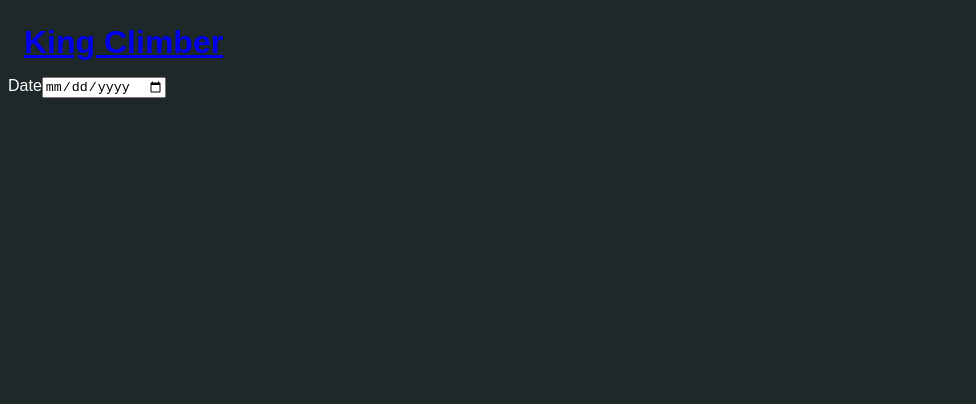
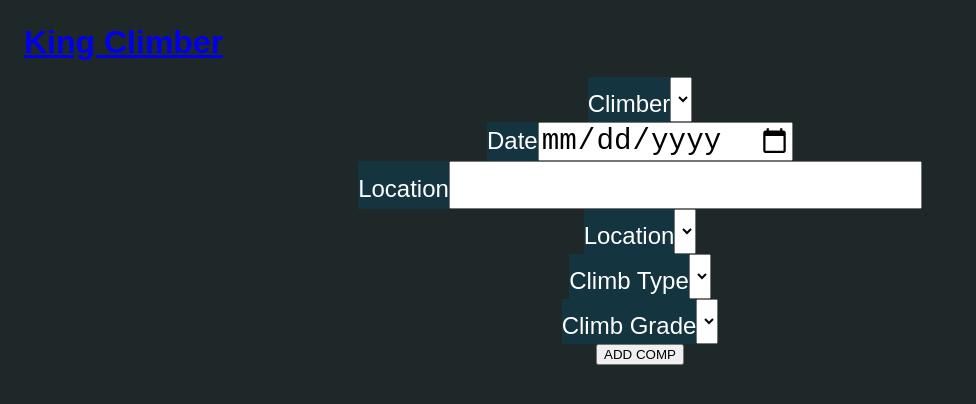
Before and after one commit to MatthewPress/king-climber-ui, a React (Create React App) app: page /form in a window 1280 px wide. Shown: the top 404 px of the page, without its empty margins (0-976 px from the left). Built offline with nearby package versions, Linux system fonts and the light colour scheme; no server answers.

Commit message:
Feat: build out form fields

```diff
--- a/src/components/Form/Form.css
+++ b/src/components/Form/Form.css
@@ -0,0 +1,16 @@
+form {
+  display: flex;
+  flex-direction: column;
+  justify-content: center;
+  align-items: center;
+}
+
+label {
+  background: #14343F;
+}
+
+input,
+select,
+label {
+  font-size: 1.5em;
+}
--- a/src/components/Form/Form.js
+++ b/src/components/Form/Form.js
@@ -1,13 +1,58 @@
+import React, { useState } from 'react';
+
 import './Form.css';
 
 function Form() {
+  const [values, setValues] = useState({
+    climber_id: "",
+    date: "",
+    location: "",
+    climb_type: "",
+    climb_grade: "",
+    climb_description: ""
+  })
+
   return (
     <form>
-      <label htmlFor="date">Date</label>
-      <input
-        type="date"
-        name="date"
-      />
+        <label htmlFor="climber_id">
+          Climber
+          <select>
+            <option value=""></option>
+          </select>
+        </label>
+        <label htmlFor="date">
+          Date
+          <input
+            type="date"
+            name="date"
+          />
+        </label>
+        <label htmlFor="location">
+          Location
+          <input
+            type="text"
+            name="location"
+          />
+        </label>
+        <label htmlFor="location">
+          Location
+          <select>
+            <option value=""></option>
+          </select>
+        </label>
+        <label htmlFor="climb_type">
+          Climb Type
+          <select>
+            <option value=""></option>
+          </select>
+        </label>
+        <label htmlFor="climb_grade">
+          Climb Grade
+          <select>
+            <option value=""></option>
+          </select>
+        </label>
+      <button type="submit">ADD COMP</button>
     </form>
   )
 }
```
